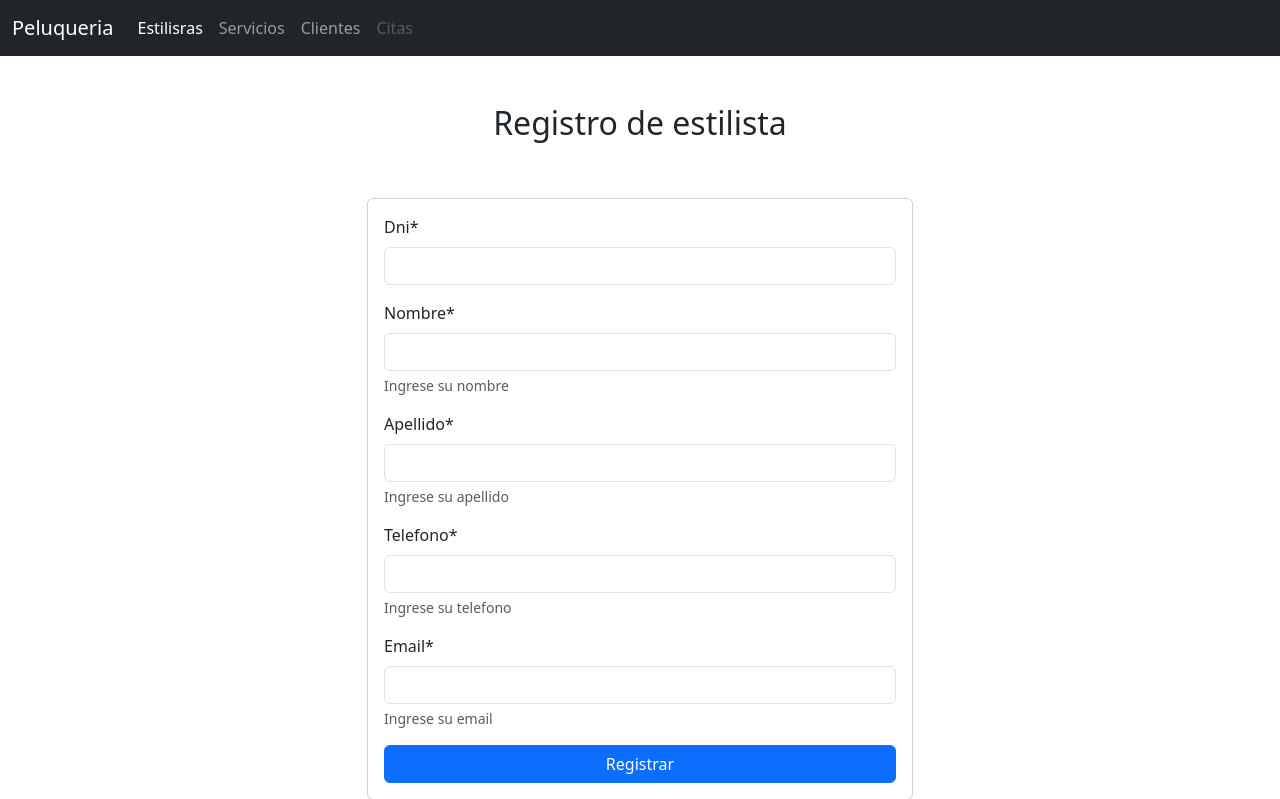
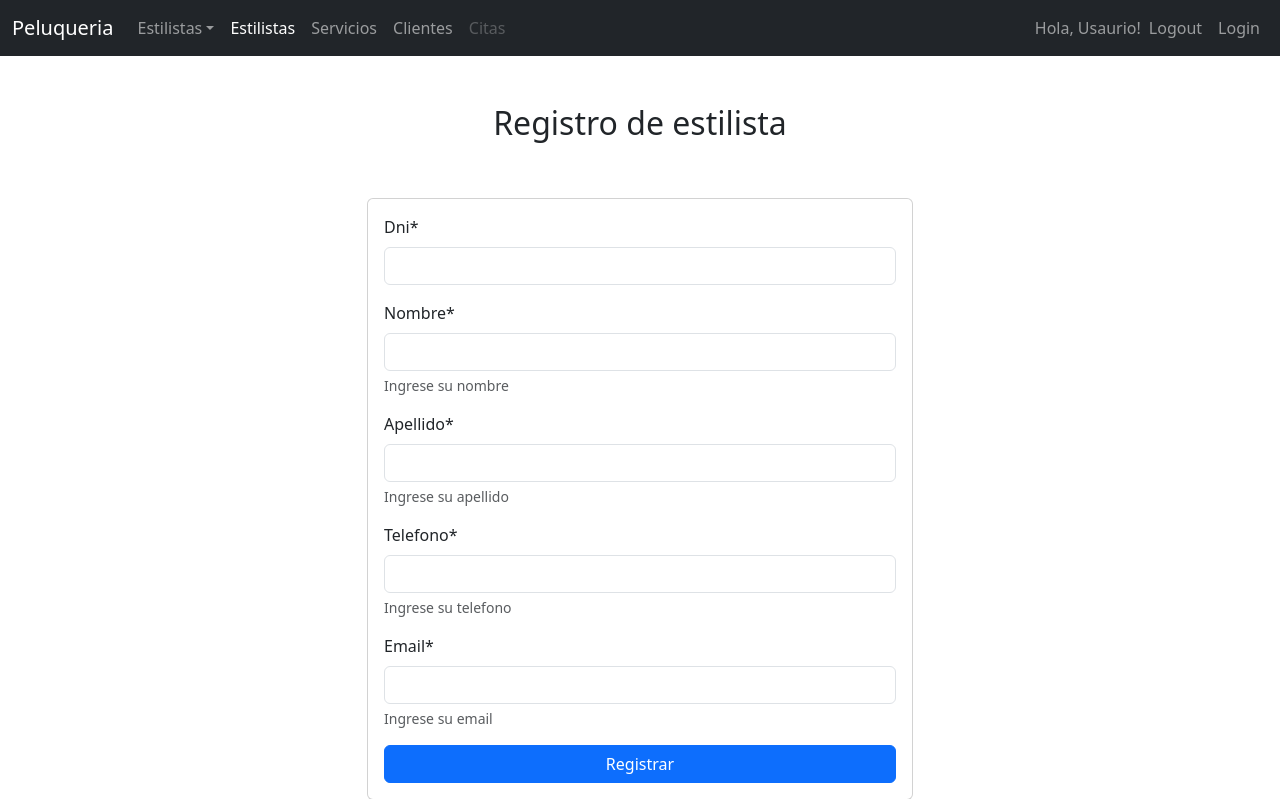
Before and after one commit to yecit1997/salon_mejora, a Django app: page /estilistas/crear-estilista in a window 1280 px wide. Shown: the top 799 px of the page. Run offline with Django 5.2, Linux system fonts and the light colour scheme; some libraries are stand-ins or nearby versions.

Commit message:
Agregamos el desplegable para la opcion de estilista, adicional el nombre de usuario, login y logout en la parte derecha de la barra de navegacion

```diff
--- a/templates/core/navegacion.html
+++ b/templates/core/navegacion.html
@@ -6,11 +6,29 @@
       </button>
       <div class="collapse navbar-collapse" id="navbarNavAltMarkup">
           <div class="navbar-nav">
-          <a class="nav-link active" aria-current="page" href="#">Estilisras</a>
+              <li class="nav-item dropdown">
+                  <a class="nav-link dropdown-toggle" data-bs-toggle="dropdown" href="#" role="button" aria-expanded="false">Estilistas</a>
+                  <ul class="dropdown-menu">
+                      <li><a class="dropdown-item" href="{% url 'crear-estilista' %}">Crear</a></li>
+                      <li><a class="dropdown-item" href="{% url 'lista-estilistas' %}">Listar</a></li>
+                      <li><a class="dropdown-item" href="#">Something else here</a></li>
+                      <li><hr class="dropdown-divider"></li>
+                      <li><a class="dropdown-item" href="#">Separated link</a></li>
+                  </ul>
+              </li>
+              <a class="nav-link active" aria-current="page" href="#">Estilistas</a>
               <a class="nav-link" href="#">Servicios</a>
               <a class="nav-link" href="#">Clientes</a>
               <a class="nav-link disabled">Citas</a>
           </div>
+          <div class="navbar-nav ms-auto">
+
+              <span class="navbar-text">Hola, Usaurio!</span>
+              <a class="nav-link" href="#">Logout</a>
+
+              <a class="nav-link" href="#">Login</a>
+
+          </div>
       </div>
   </div>
 </nav>
```
Lines whose indentation alone changed are shown as unchanged.
